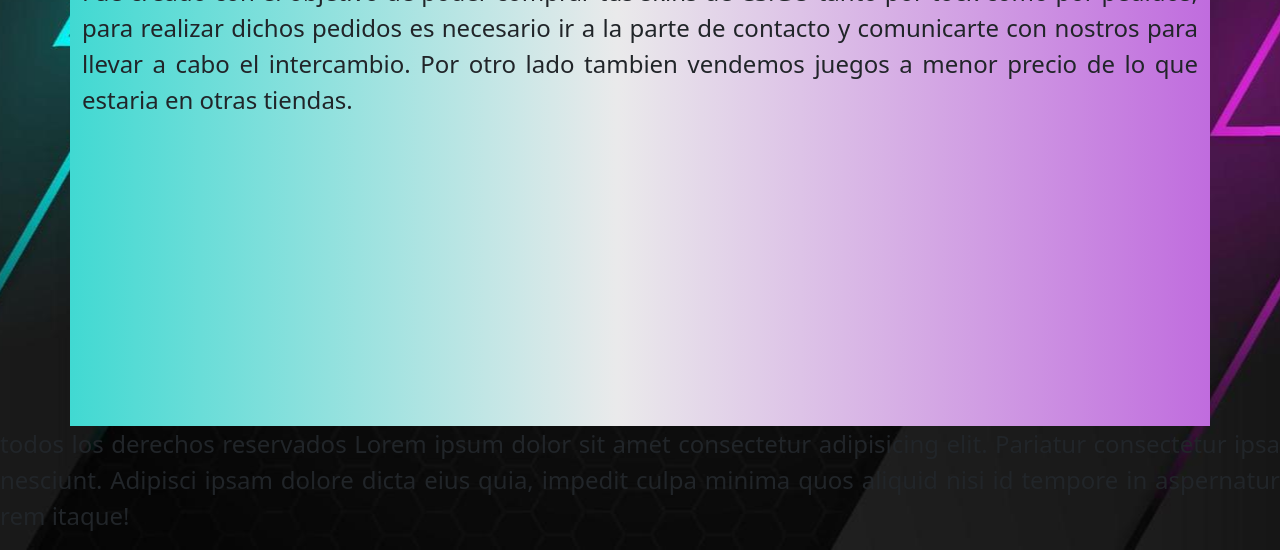
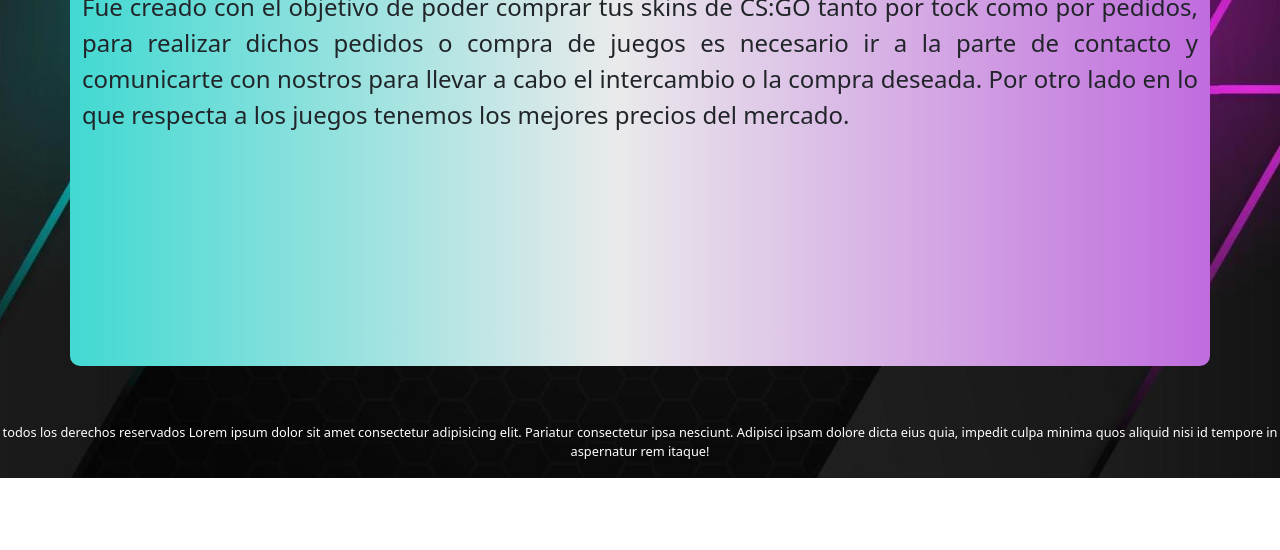
Before and after one commit to sivori22/proyecto, a website: page informacion.html in a window 1280 px wide. Shown: the part 430-980 px from the top of the page. After the commit the page ends 908 px from the top, so only its background shows below. Drawn offline with nearby package versions, Linux system fonts and the light colour scheme.

Commit message:
proyecto final

```diff
--- a/contacto1.css
+++ b/contacto1.css
@@ -41,3 +41,13 @@ h2 {
   width: 50px;
   height: 50px;
 }
+.content{
+  margin-top:5%;
+  margin-left:39%;
+}
+.reservado{
+  font-size:80%;
+  margin-top:4.5%;
+  text-align:center;
+  color:white;
+}
--- a/informacion.css
+++ b/informacion.css
@@ -29,6 +29,16 @@ p {
     text-align: justify;
 }
 .container{
+    margin-top:7%;
+    max-width: 650px;
+    max-height: 650px;
+    border-radius:10px;
     background: rgb(65,217,210);
     background: linear-gradient(90deg, rgba(65,217,210,1) 0%, rgba(234,234,235,1) 48%, rgba(192,108,222,1) 100%);
 }
+.reservado{
+    font-size:80%;
+    margin-top:4.5%;
+    text-align:center;
+    color:white;
+ }
--- a/informacion.html
+++ b/informacion.html
@@ -16,7 +16,7 @@
         <!--navbar-->
         <nav class="navbar navbar-expand-lg navbar-dark bg-dark">
             <div class="container-fluid">
-                <a class="navbar-brand" href="index.html">blackmarket</a>
+                <a class="navbar-brand" href="index.html">BlackMarket</a>
                 <button class="navbar-toggler" type="button" data-bs-toggle="collapse"
                     data-bs-target="#navbarNavAltMarkup" aria-controls="navbarNavAltMarkup" aria-expanded="false"
                     aria-label="Toggle navigation">
@@ -36,9 +36,9 @@
 
     </header>
     <div class="container">
-        <h1>black market</h1>
-        <p> Fue creado con el objetivo de poder comprar tus skins de CS:GO tanto por tock como por pedidos, para realizar dichos pedidos es necesario ir a la parte de contacto y comunicarte con nostros para llevar a cabo el intercambio.
-            Por otro lado tambien vendemos juegos a menor precio de lo que estaria en otras tiendas.</p>
+        <h1>Black Market</h1>
+        <p> Fue creado con el objetivo de poder comprar tus skins de CS:GO tanto por tock como por pedidos, para realizar dichos pedidos o compra de juegos es necesario ir a la parte de contacto y comunicarte con nostros para llevar a cabo el intercambio o la compra deseada.
+            Por otro lado en lo que respecta a los juegos tenemos los mejores precios del mercado.</p>
     </div>
     <!--pie de pagina-->
     <footer class="footer">
--- a/juegos.css
+++ b/juegos.css
@@ -69,7 +69,7 @@ body {
 
 img {
     width: 100%;
-    height: 160px;
+    height:160px;
     margin-top: 0px;
     border-top-left-radius: 5px;
     border-top-right-radius: 5px;
@@ -212,3 +212,14 @@ p {
         grid-gap: 20px;
     }
 }
+.reservado{
+    font-size:80%;
+    margin-top:0;
+    text-align:center;
+    color:white;
+ }
+ @media only screen and (max-width: 600px) {
+    body {
+      background-size: cover;
+    }
+  }
--- a/mercado1.css
+++ b/mercado1.css
@@ -212,3 +212,9 @@ p {
         grid-gap: 20px;
     }
 }
+.reservado{
+    font-size:80%;
+    margin-top:0;
+    text-align:center;
+    color:white;
+ }
```
Also changed, not shown: contacto1.html (+12 -1 lines), index.html (+1 -1 lines), juegos.html (+15 -1 lines), mercado1.html (+6 -1 lines), imagenes/contacto1.png (added), imagenes/contacto12.jpg (added), imagenes/fondocontacto (1).png (added), imagenes/images (16).jpg (added), imagenes/images__15_-removebg-preview.png (added), 1 other file.
